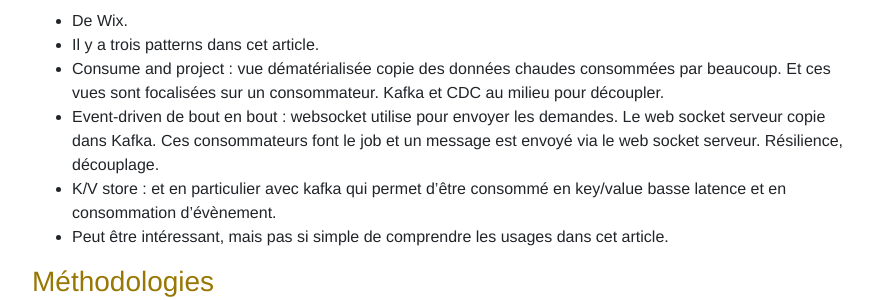
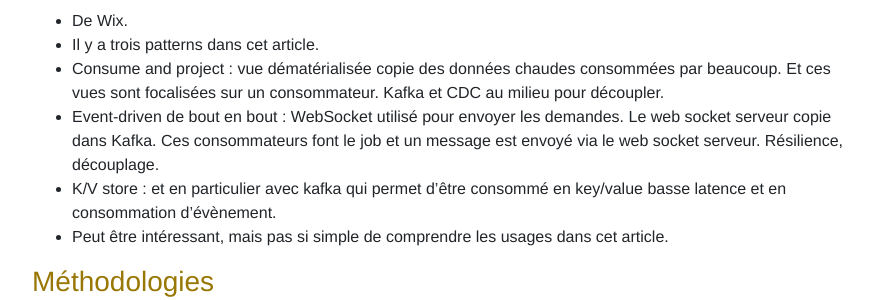
Before and after one commit to lescastcodeurs/lescastcodeurs.com, a Jekyll site: the page built from _posts/2022-12-10-lcc-289-la-revanche-des-dinosaures.md, in a window 1280 px wide and 900 px high, scrolled down 2443 px. Shown: the part 152-452 px from the top of the window, without its empty margins (53-939 px from the left). Built offline with Jekyll 4.4.1, drawn with Linux system fonts in a browser that asks for light colours.

Commit message:
Correction d'une typo sur 2022-12-10-lcc-289-la-revanche-des-dinosaures.md

```diff
--- a/_posts/2022-12-10-lcc-289-la-revanche-des-dinosaures.md
+++ b/_posts/2022-12-10-lcc-289-la-revanche-des-dinosaures.md
@@ -122,7 +122,7 @@ Six patterns pour les architectures event-driven [https://medium.com/wix-enginee
 - De Wix.
 - Il y a trois patterns dans cet article.
 - Consume and project : vue dématérialisée copie des données chaudes consommées par beaucoup. Et ces vues sont focalisées sur un consommateur. Kafka et CDC au milieu pour découpler.
-- Event-driven de bout en bout : websocket utilise pour envoyer les demandes. Le web socket serveur copie dans Kafka. Ces consommateurs font le job et un message est envoyé via le web socket serveur. Résilience, découplage.
+- Event-driven de bout en bout : WebSocket utilisé pour envoyer les demandes. Le web socket serveur copie dans Kafka. Ces consommateurs font le job et un message est envoyé via le web socket serveur. Résilience, découplage.
 - K/V store : et en particulier avec kafka qui permet d’être consommé en key/value basse latence et en consommation d’évènement.
 - Peut être intéressant, mais pas si simple de comprendre les usages dans cet article.
 
```
